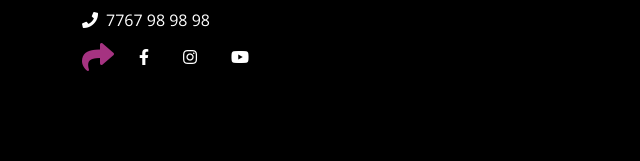
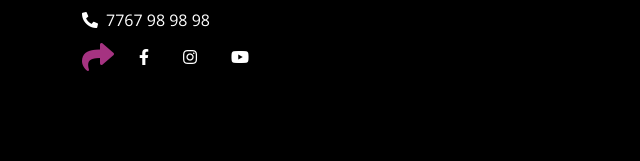
Before and after one commit to Akshayswagh/sachininternational, a plain HTML site: page about.html in a window 1280 px wide. Shown: the part 2797-2958 px from the top of the page, 0-640 px from the left. Drawn offline with nearby package versions, Linux system fonts and the light colour scheme.

Commit message:
footer icon added

```diff
--- a/about.html
+++ b/about.html
@@ -329,7 +329,8 @@ Safety First – Always
                             <h4 class="text-secondary mb-4">Contact Info</h4>
                             <a href=""><i class="fa fa-map-marker-alt me-2"></i> Aspiro, Office, 101, Station Rd, opp. THYSSENKRUPP INDUSTRIES, Pimpri-Chinchwad, Maharashtra 411018</a>
                             <a href="" style="font-size:small;"><i class="fas fa-envelope me-2" ></i> inquiry@sachininternational.in</a>
-                            <a href=""><i class="fas fa-phone me-2"></i>7767 98 98 98</a>
+<a href=""><i class="fas fa-phone-alt me-2"></i>7767 98 98 98</a>
+
                             <div class="d-flex align-items-center">
                                 <i class="fas fa-share fa-2x text-secondary me-2"></i>
                                 <a class="btn mx-1" href="https://www.facebook.com/sachininternationalonlinetravels/"><i class="fab fa-facebook-f"></i></a>
```
Also changed, not shown: 404.html (+1 -1 lines), Franchise.html (+2 -1 lines), Holiday.html (+2 -1 lines), comingsoon.html (+2 -1 lines), contact.html (+2 -1 lines), service.html (+2 -1 lines).
